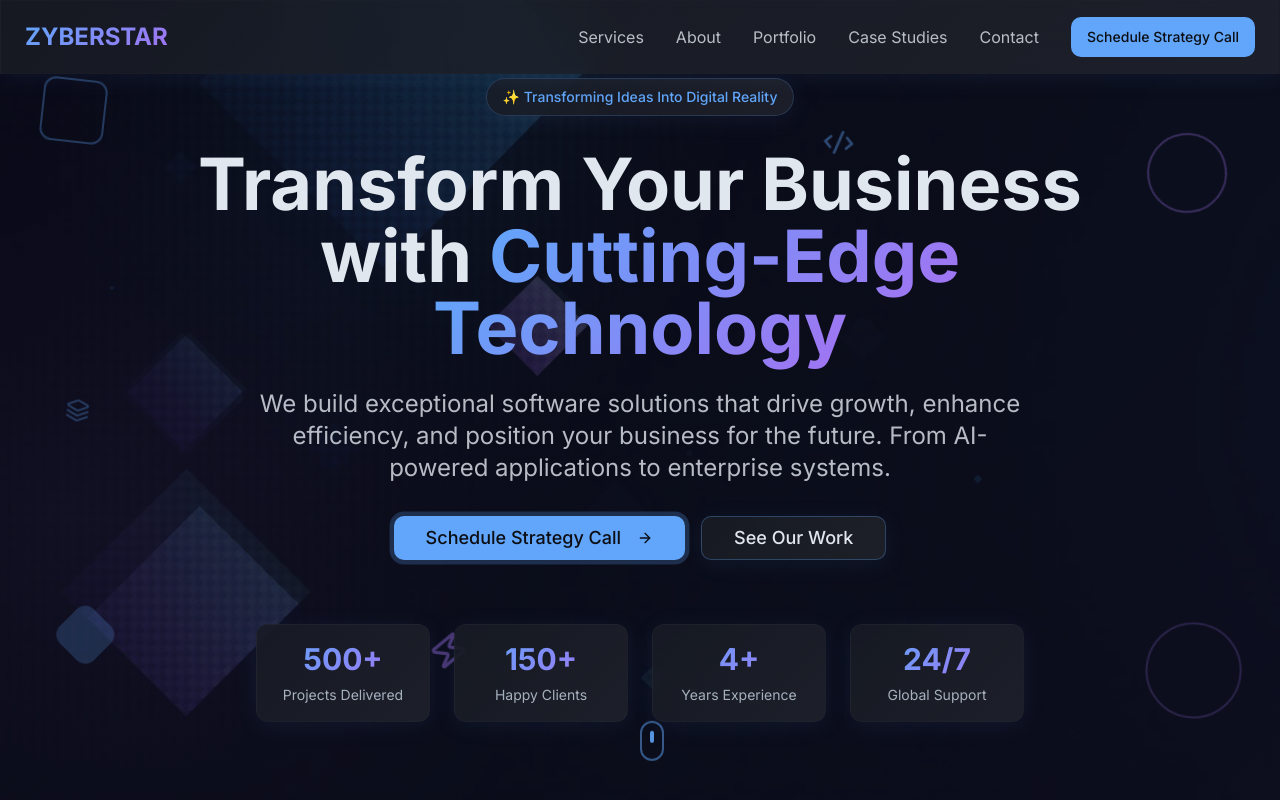
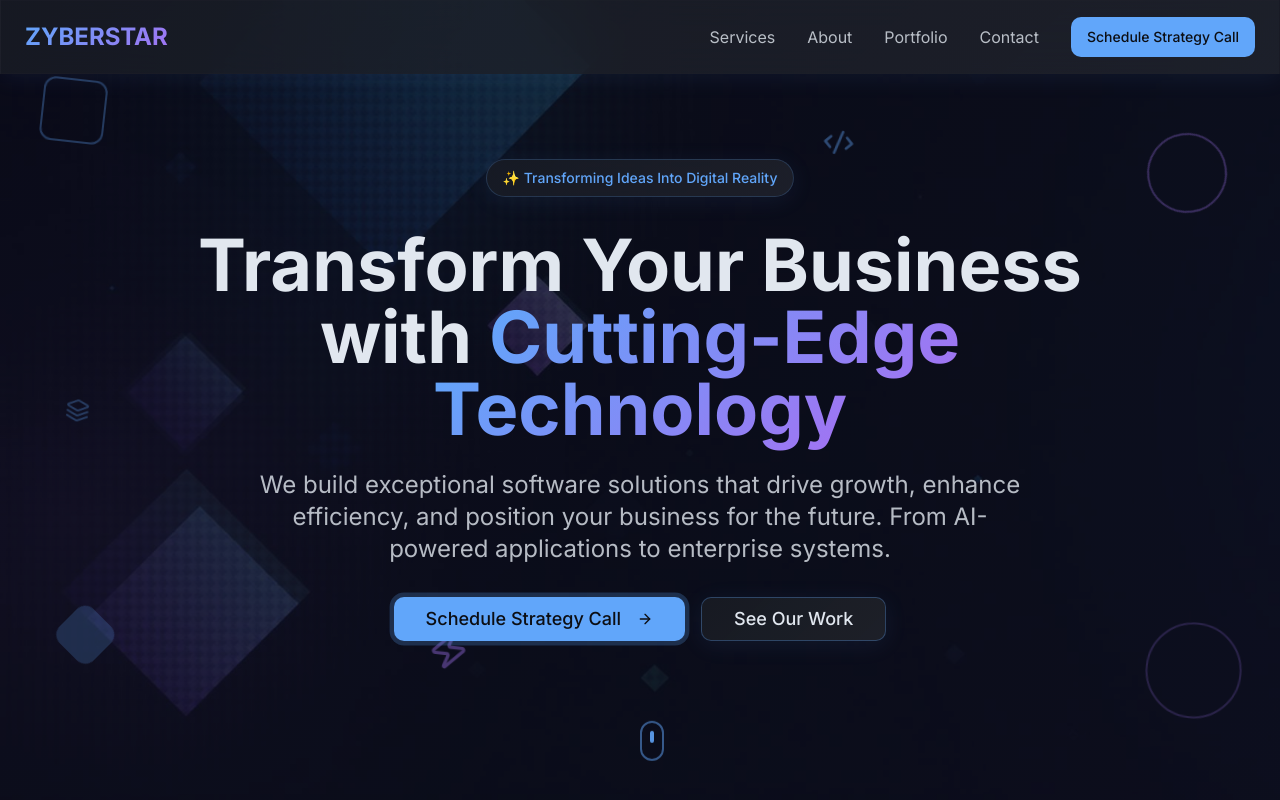
Before and after one commit to azhar0i0/zyberstar-reimagined-motion, a React (Vite) app: page / in a window 1280 px wide. Shown: the top 800 px of the page. Built offline with nearby package versions, Linux system fonts and the light colour scheme.

Commit message:
Remove case studies and hero stats
Remove "Case Studies" from the navigation and footer. Also, remove the stats section from the hero component.

```diff
--- a/src/components/Footer.tsx
+++ b/src/components/Footer.tsx
@@ -14,7 +14,6 @@ const Footer = () => {
     ],
     Company: [
       'About Us',
-      'Case Studies',
       'Careers',
       'Blog',
       'Contact'
--- a/src/components/HeroSection.tsx
+++ b/src/components/HeroSection.tsx
@@ -65,24 +65,6 @@ const HeroSection = () => {
             </Button>
           </div>
 
-          {/* Stats */}
-          <div className="grid grid-cols-2 md:grid-cols-4 gap-6 mt-16 max-w-3xl mx-auto">
-            {[
-              { number: '500+', label: 'Projects Delivered' },
-              { number: '150+', label: 'Happy Clients' },
-              { number: '4+', label: 'Years Experience' },
-              { number: '24/7', label: 'Global Support' },
-            ].map((stat, index) => (
-              <div key={index} className="text-center animate-scale-in glass p-4 rounded-lg hover-glow" style={{ animationDelay: `${index * 100}ms` }}>
-                <div className="text-2xl md:text-3xl font-bold gradient-text mb-2">
-                  {stat.number}
-                </div>
-                <div className="text-sm text-muted-foreground">
-                  {stat.label}
-                </div>
-              </div>
-            ))}
-          </div>
         </div>
       </div>
 
--- a/src/components/Navigation.tsx
+++ b/src/components/Navigation.tsx
@@ -10,7 +10,6 @@ const Navigation = () => {
     { name: 'Services', href: '/services' },
     { name: 'About', href: '/about' },
     { name: 'Portfolio', href: '/portfolio' },
-    { name: 'Case Studies', href: '/case-studies' },
     { name: 'Contact', href: '/contact' },
   ];
 
```
